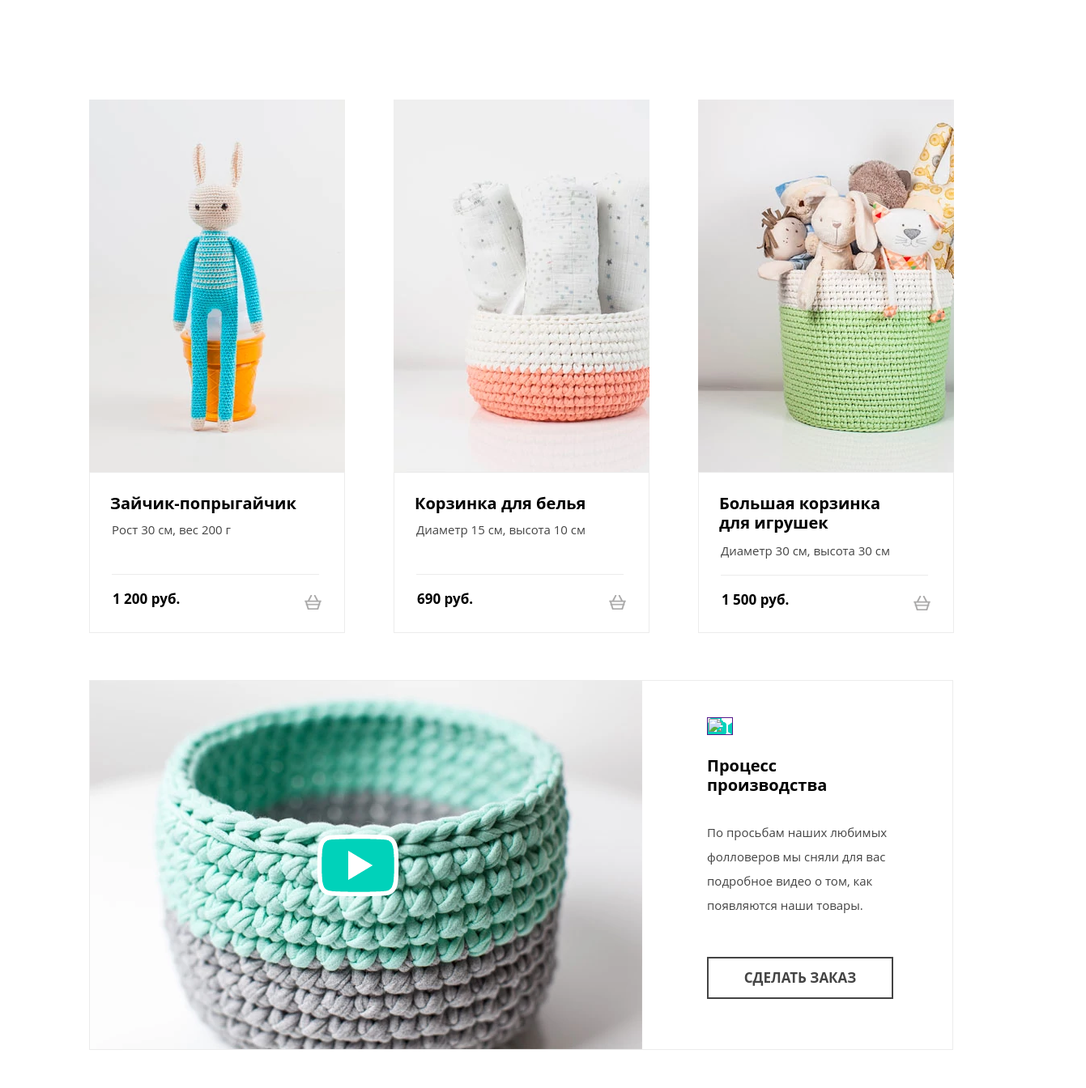
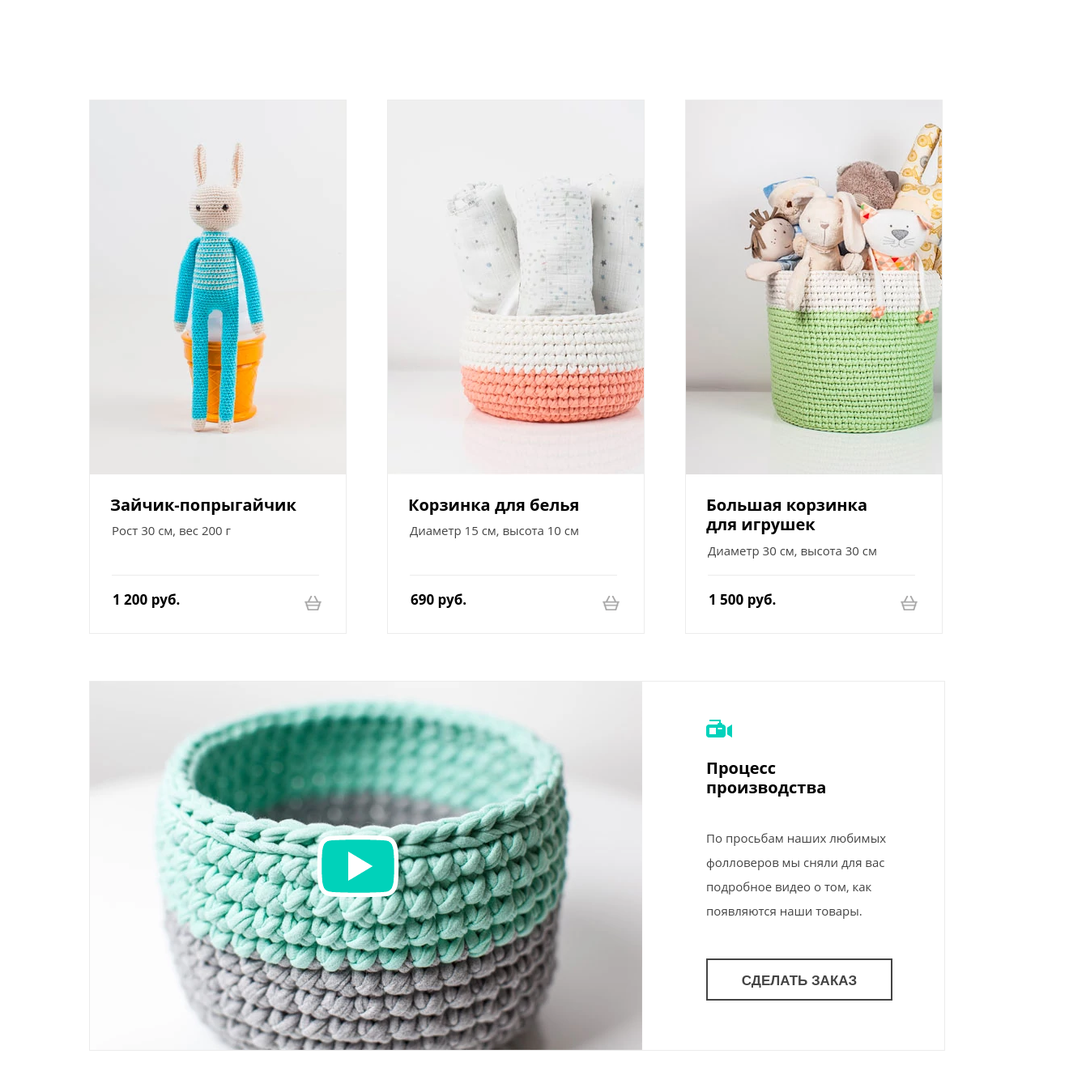
Before and after one commit to katyakaterina/study-projet-Mishka-, a website: page catalog.html in a window 1280 px wide. Shown: the part 346-1690 px from the top of the page at 81% size, 1341 px wide, since content can reach past the window. Drawn offline with nearby package versions, Linux system fonts and the light colour scheme; files that its build step writes are made by us from their sources; files whose address does not match are found by name.

Commit message:
синхронизация с правками в проекте

```diff
--- a/catalog.html
+++ b/catalog.html
@@ -81,7 +81,10 @@
       </div>
       <div class="main-catalog__title-line"></div>
             <section class="catalog">
-              <div class="catalog__img">
+
+      <div class="catalog__item">
+
+            <div class="catalog__img">
 <picture>
   <source media="(min-width:320px) and (orientation: portrait)"
    srcset="src/img/item1-mobile-1x.webp 1x, src/img/item1-mobile-2x.webp 2x"
@@ -95,9 +98,11 @@
   <img src="src/img/item1-mobile-1x.jpg" alt="" class="catalog__img">
 </picture>
 </div>
-      <div class="catalog__item">
+
+
+<div class="catalog__detail">
                   <h3 class="catalog__title">Зайчик-попрыгайчик</h3>
-                    <div class="catalog__detail">
+
                         <p class="catalog__descr">Рост 30 см, вес 200 г</p>
                     <div class="catalog-price">
                         <p class="catalog-price__number">1 200 руб.</p>
@@ -105,9 +110,14 @@
                           <img src="src/img/cart.png" alt="" class="catalog-price__link-pic">
                         </a>
                     </div>
+
                     </div>
                 </div>
-              <div class="catalog__img1">
+
+                <div class="catalog__item">
+
+
+            <div class="catalog__img1">
 <picture>
   <source media="(min-width:320px) and (orientation: portrait)"
    srcset="src/img/item2-mobile-1x.webp 1x, src/img/item2-mobile-2x.webp 2x"
@@ -121,9 +131,9 @@
   <img src="src/img/item2-mobile-1x.jpg" alt="" class="catalog__img">
 </picture>
 </div>
-                <div class="catalog__item">
+<div class="catalog__detail">
                   <h3 class="catalog__title">Корзинка для белья</h3>
-                      <div class="catalog__detail">
+
                         <p class="catalog__descr">Диаметр 15 см, высота 10 см</p>
                       <div class="catalog-price">
                         <p class="catalog-price__number">690 руб.</p>
@@ -133,6 +143,8 @@
                     </div>
                     </div>
                 </div>
+
+<div class="catalog__item">
 <div class="catalog__img2">
   <picture>
     <source media="(min-width:320px) and (orientation: portrait)"
@@ -147,9 +159,9 @@
     <img src="src/img/item3-mobile-1x.jpg" alt="" class="catalog__img">
 </picture>
 </div>
-<div class="catalog__item">
+<div class="catalog__detail">
                   <h3 class="catalog__title">Большая корзинка для игрушек</h3>
-                    <div class="catalog__detail">
+
                         <p class="catalog__descr--line">Диаметр 30 см, высота 30 см</p>
                       <div class="catalog-price">
                         <p class="catalog-price__number">1 500 руб.</p>
@@ -161,11 +173,18 @@
                 </div>
             </section>
             <section class="player-video">
-          <div class="player-process">
+              <div class="player-video__description">
+                <h3 class="player-video__title">Процесс производства</h3>
+                <!--<a href="" class="player-video__link-pic"></a>-->
+                <span class="player-video__link-pic"></span>
+                  <!--<img src="" alt="" class="player-video__link-pic">-->
+
+          <!--<div class="player-process__description">
                   <h3 class="player-process__title">Процесс производства</h3>
               <a href="" class="player-process__link">
               <img src="" alt="" class="player-process__link-pic">
               </a>
+            </div>-->
               </div>
             <div class="video-page">
           <div class="video-page__video">
@@ -179,7 +198,7 @@
   <source media="(min-width: 1024px)"
   srcset="src/img/video-desktop.webp "
    srcset="src/img/video-desktop.png">
-  <img src="src/img/video-mobile-1x.jpg" alt="" class="catalog__img">
+  <img src="src/img/video-mobile-1x.jpg" alt="video" class="catalog__img">
 </picture>
 </div>
               <div class="video-page__link-pic">
@@ -188,7 +207,8 @@
     <div class="video-page__descr">
                       <p> По просьбам наших любимых фолловеров мы сняли для вас подробное видео о том, как появляются наши товары.</p>
                 </div>
-<button class="btn player__btn" id="myBtn">Сделать заказ</button>
+<button class="btn player__btn" id="myBtn" >Сделать заказ</button>
+
 <div class="modal-ctg"  id="myModal">
   <h2 class="modal-ctg__title">Добавить в корзину</h2>
   <p class="modal-ctg__text">Выберите размер</p>
@@ -200,9 +220,11 @@
       <input class="modal-ctg__input" type="radio" name="check">
       <label class="modal-ctg__size">L</label>
     </div>
-    <button  class="btn modal-ctg__btn" >Добавить</button>
+    <button  class="btn modal-ctg__btn" id="closeBtn" >Добавить</button>
 </div>
-<div class="overlay"></div>
+
+<div class="overlay" id="myOverlay"     ></div>
+
 </section>
        </main>
        <footer class="footer">
@@ -233,7 +255,7 @@
         </div>
     </footer>
 
-<script src="src/js/picturefill.js"></script>
+
 <script src="src/js/main.js"></script>
 <script  src="src/js/hamburger.js"></script>
 
--- a/src/js/main.js
+++ b/src/js/main.js
@@ -2,9 +2,10 @@
 
 var modal = document.getElementById("myModal");
 var btn = document.getElementById("myBtn");
-var overlay = document.getElementsByClassName("overlay")[0];
-var close = document.getElementsByClassName("modal-ctg__btn")[0];
 
+//var overlay = document.getElementsByClassName("overlay")[0];
+var close = document.getElementById("closeBtn");
+var overlay = document. getElementById("myOverlay");
 btn.onclick = function (e) {
 modal.style.display = "block";
 overlay.style.display = "block";
@@ -13,17 +14,16 @@ overlay.style.display = "block";
 close.onclick = function (e) {
 modal.style.display = "none";
 overlay.style.display ="none";
+}
 
 
-close.keyCode = function(e) {
-    if(e.keyCode === 27, (event.target == modal)) {
-        overlay.style.display = "none";
-    }},
-
-
-overlay.onclick = function(e) {///должно закрываться по подложке((
-if (event.target == modal){
-modal.style.display = "none";
+overlay.keyCode = function (e) {
+  if (event.keyCode === 27, (event.target == modal)) {
+    overlay.style.display = "none";
+    modal.style.display = "none";
+  }
 }
-}
+overlay.onclick=function (e) {
+  overlay.style.display = "none";
+  modal.style.display="none";
 };
--- a/src/style/_mixin.scss
+++ b/src/style/_mixin.scss
@@ -1,6 +1,6 @@
 @mixin textLg($size, $weight) {
   font: {
-    family: 'Open Sans';
+
     size: $size;
     weight: $weight;
   }
--- a/src/style/blocks/pageMain/catalogItems.scss
+++ b/src/style/blocks/pageMain/catalogItems.scss
@@ -4,47 +4,46 @@
 //}
 .main-catalog {
   width: 100%;
-  margin:auto;
-  //width: 320px;
-// max-width: 1150px; так он навсю ширину
-//margin: 0 auto;
+  //margin:auto;
+
 &__title--block{
+ display: flex;
+  align-items: center;
+  justify-content: center;
+//min-width:320px;
+  height:177px;
+  background: #f1f1f1;
+  //margin-top: -10px;
+margin-bottom: 30px;
 
-background: #f1f1f1;
-
-margin-bottom: 30px;
-// margin-top: -10px;
 }
 &__title {
-
 @include textLg(27px, 700);
-
-padding: 70px 40px 78px 40px;
+line-height:1.1;
 text-align: center;
-line-height:1.1;
-
 
 }
 .catalog {
 &__img{
-  width:260px;
+  //width: 100%;
+  //width:260px;
     height: 195px;
-    margin-left: 15px;
+    //margin-left: 15px;
+
 }
 &__img1{
-width: 260px;
+//width: 260px;
     height: 195px;
-    margin-left: 15px;
+    //margin-left: 15px;
     //margin-top: -5px;
 }
 &__img2{
-width: 260px;
+//width: 260px;
     height: 195px;
-    margin-left: 15px;
+    //margin-left: 15px;
 }
 &__item {
-
- width: 258px;
+width: 258px;
  //height: 179px;
   border: 1px solid #ececec;
   margin-left: 30px;
@@ -66,7 +65,7 @@ width: 260px;
 @include textLg(17px,700);
   line-height: 1.4;
  width: 196px;
-  margin: 27px 0 -8px 25px;
+  margin: 27px 0px 0px 25px;
 }
 &__title:hover{
   opacity: 0.6;
@@ -127,10 +126,11 @@ width: 260px;
   margin: 30px 30px 58px 30px;
   flex-direction: column;
   @include flexbox;
-.player-process {
-  @include flexbox;
-  flex-direction: row-reverse;
+&__description {
+@include flexbox;
+  //flex-direction: row-reverse;
   //justify-content: space-around;
+  }
 &__title {
   @include textLg(17px, 700);
   width: 126px;
@@ -147,10 +147,10 @@ width: 260px;
   margin-top: 35px;
   margin-left: 18px;
 }
-}
+
 .video-page {
 &__video img{
-  width: 260px;
+  //width: 260px;
   height: 150px;
 margin-top: 10px;
 margin-left: 0px;
@@ -215,15 +215,19 @@ opacity:0.8;
   //display: block;
 //}
 .modal-ctg {
-  margin-top: -150px;
-  margin-left: -30px;
+  margin: 0 auto;
+ right: 0px;
+ left: 0;
+  //margin-top: -150px;
+  //margin-left: 0px;
+  //width: 100%;
   width: 320px;
   height: 336px;
   box-shadow: 0 5px 10px rgba(0, 1, 1, 0.25);
   border: 1px solid #c6c6c6;
   background: $white;
   position: fixed;
-  top: 50%;
+  top: 30%;
   z-index: 5;
    display: none;
   &__title {
@@ -376,13 +380,13 @@ opacity:0.8;
 .modal-ctg {
   width: 566px;
   height: 336px;
-  margin-top: -250px;
-  margin-left: 50px;
+  //margin-top: -250px;
+  //margin-left: 50px;
   box-shadow: 0 5px 10px rgba(0, 1, 1, 0.25);
   border: 1px solid #c6c6c6;
   background: $white;
   position: fixed;
-  top: 50%;
+  top: 30%;
   z-index: 5;
   display: none;
   &__title {
@@ -525,15 +529,15 @@ width: 355px;
 
 @media (min-width: 1024px) {
 .modal-ctg {
-  margin-top: -250px;
-  margin-left: 240px;
+  //margin-top: -250px;
+  //margin-left: 240px;
   width: 566px;
   height: 336px;
   box-shadow: 0 5px 10px rgba(0, 1, 1, 0.25);
   border: 1px solid #c6c6c6;
   background: #fff;
   position: fixed;
-  top: 50%;
+  top: 30%;
   z-index: 5;
   display: none;
   &__title {
@@ -631,7 +635,7 @@ width: 355px;
       margin: 0;
     }
 
-    &__hot-sale {
+  &__hot-sale {
       order: 1;
       align-self: flex-start;
       margin: 65px 0 0 15px;
@@ -668,8 +672,11 @@ width: 355px;
   &__item {
     @include flexbox;
     flex-wrap: wrap;
-    justify-content: space-between;
+    //justify-content: space-between;
   }
+
+
+
   &__title {
 @include titleXlTab;
     align-self: flex-start;
@@ -678,16 +685,24 @@ width: 355px;
   }
 
 .main-catalog{
-min-width: 768px;
-width: 100%;
+//min-width: 768px;
+//width: 100%;
+
+ &__title--block {
+   display: flex;
+   //height: 120px;
+   margin-top: 0px;
+   height: 217px;
+ }
+
 &__title {
 
 text-align: center;
 @include textLg(43px, 700);
-    padding:95px 0px 70px 0px;
+    //padding:95px 0px 70px 0px;
     background: #f1f1f1;
     line-height:1.1;
-margin-top: 0px;
+//margin-top: 0px;
 }
     &__title-line:after {
       content: "";
@@ -699,52 +714,57 @@ margin-top: 0px;
       background-image: radial-gradient(circle at 20px 13px, #f1f1f1 13px, transparent 13px);
       right: 0;
       left: 0px;
-      bottom: 36px;///возможно надо редактировать
+      bottom: 30px;///возможно надо редактировать
       transform: rotate(-180deg);
     }
 .catalog{
 
 @include flexbox;
     flex-wrap: wrap;
-    margin-top: 65px;
-  width: 760px;
+    flex-direction: column;
+    margin-top: 22px;
+  //width: 760px;
 &__img{
 
     width: 334px;
     height: 334px;
-    margin-left: 25px;
-    margin-bottom: 64px;
-margin-top: -8px;
+    //margin-left: 25px;
+    //margin-bottom: 64px;
+//margin-top: -8px;
 }
 &__img1{
 
-    width: 334px;
+    //width: 334px;
     height: 334px;
-    margin-left: 25px;
-    margin-bottom: 64px;
-margin-top: -10px;
+    //margin-left: 25px;
+    //margin-bottom: 54px;
+//margin-top: -10px;
 }
 &__img2{
 
-    width: 334px;
+    //width: 334px;
     height: 334px;
-    margin-left: 25px;
-    //margin-bottom: 30px;
-margin-top: -10px;
+    //margin-left: 25px;
+    //margin-bottom: 40px;
+//margin-top: -10px;
 }
 &__item{
-
-    width: 335px;
-    height: 332px;
-    margin-top: -17px;
+//margin-top: 50px;
+//display: flex;
+//flex-direction: row;
+//align-items: flex-end;
+//justify-content: flex-end;
+    width:665px;
+  height: 334px;
+    margin-top: 25px;
     border: 1px solid #ececec;
     background-color: #ffffff;
-    margin-left: 25px;
+    //margin-left: 25px;
 }
 &__title{
     @include textLg(20px, 700);
     line-height:1.2;
-   // margin-left:23px;
+    margin-left:25px;
     margin-top: 26px;
     width: 230px;
     margin-bottom: 2px;
@@ -755,8 +775,8 @@ margin-top: -10px;
 @include textLg(15px, 400);
     color:#444444;
     line-height: 2;
-    margin-top: 3px;
-    padding-bottom: 175px;
+    margin-top: 4px;
+    padding-bottom: 173px;
     border-bottom: 1px solid #ececec;
     width: 268px;
     margin-left: 24px;
@@ -786,28 +806,33 @@ line-height: 1.4;
     @include flexbox;
     width: 668px;
     height: 728px;
-    margin-left: 50px;
+    margin-left: 30px;
     margin-top: 41px;
-.player-process {
+&__description {
     @include flexbox;
     order: 2;
-    margin-top: 43px;
+    //margin-top: 43px;
+    }
 &__title {
     @include textLg(20px, 700);
     line-height: 1.2;
-    margin-top: -47px;
-    margin-right:320px;
+
+    margin-top: 0px;
+//margin-right: 50px;
+    //margin-right:20px;
     width: 241px;
+margin-left: 102px;
 }
 &__link-pic{
     background:url('/src/img/sprites.png') -314px -263px;
 	  width: 32px;
 	  height: 22px;
-    margin-left: 10px;
-    margin-top: -45px;
-    position: absolute;
+    margin-left: 40px;
+    margin-top: 0px;
+
+    //position: absolute;
 }
-}
+
 .video-page {
 &__video img {
     background: url('/src/img/video-tablet-1x.jpg')no-repeat;
@@ -828,23 +853,23 @@ line-height: 1.4;
   margin-left: 280px;
 }
 &__descr {
-  width: 581px;
+  //width: 581px;
   @include textLg(15px, 400);
   order:3;
-  margin-top: -4px;
+  margin-top: 0px;
   margin-left: 40px;
   line-height: 2;
 }
 }
 .player__btn {
   width: 584px;
-  height: 52px;
+  //height: 52px;
   order:4;
   border: 2px solid $darkGray;
   background-color: $white;
-  margin-top: 3px;
+  margin-top: 0px;
   margin-left: 42px;
-  padding:16px 0px 26px 0px;
+  padding:18px 0px 30px 0px;
 }
 }
 }
@@ -853,17 +878,27 @@ line-height: 1.4;
 body{
 
 .main-catalog{
+//margin: 0 auto;
+  //width: 100%;
+  &__title--block{
 
-  //width: 100%;
+    //display: flex;
+    height: 245px;
+    //width: 100%;
+    //width: 1150px;
+    //margin: 0 auto;
+  }
+
 &__title {
 text-align: center;
   @include textLg(53px, 700);
-  padding: 93px 0px 95px 0px;
+  //padding: 93px 0px 95px 0px;
   background: #f1f1f1;
   line-height:1;
-  margin-top: 0px;
+  //margin-top: 0px;
   //text-align: center;
-
+//width: 100%;
+//margin: 0 auto;
 }
 &__title-line:after {
   content: "";
@@ -875,19 +910,26 @@ text-align: center;
   background-image: radial-gradient(circle at 20px 13px, #f1f1f1 13px, transparent 13px);
   right: 0;
   left: 0px;
-  bottom: 44px;//возможно тоже надо править
+  //bottom: 44px;//возможно тоже надо править
   transform: rotate(-180deg);
 }
 .catalog{
-width: 100%;
+//width: 100%;
+display: flex;
+flex-direction:row;
+flex-wrap: wrap;
+//flex-wrap: wrap;
+margin-left: 40px;
+margin-top: 70px;
 &__img{
 
+//width: 100%;
   width: 316px;
   height: 462px;
   //margin-left: 50px;
-  margin-left: 35px;
-  margin-right: 30px;
-  margin-top: 10px;
+  //margin-left: 35px;
+  //margin-left: 40px;
+ //margin-top: 10px;
   //margin-top: -19px;
 }
 &__img1{
@@ -895,20 +937,26 @@ width: 100%;
   width: 316px;
   height: 462px;
   margin-right: 30px;
-  margin-top: 10px;
+  //margin-top: 10px;
 }
 &__img2{
 
   width: 316px;
   height: 462px;
   margin-right: 30px;////
-  margin-top: 10px;
+  //margin-top: 10px;
 }
 &__item{
-  margin-left: -311px;////
-  width: 314px;
-  height: 197px;
-  margin-top: 480px;
+margin-right: 20px;
+  //width: 100%;
+  display: flex;
+  flex-direction:column;
+  //flex-wrap: wrap;
+//align-items: flex-end;
+  //margin-left: -311px;////
+  width: 316px;
+  height:auto;
+  //margin-top: 480px;
   border: 1px solid #ececec;
   background-color: #ffffff;
 }
@@ -943,7 +991,7 @@ width: 100%;
 }
 }
 .player-video{
-    width: 1065px;
+    width: 1055px;
     height: 455px;
     border: 1px solid #ececec;
     background-color: #ffffff;
@@ -954,27 +1002,29 @@ width: 100%;
     margin-bottom: 105px;
    margin-left: 70px;
 
-.player-process{
+&__description {
+
 @include flexbox;
+}
 &__title{
 @include textLg(20px, 700);
 line-height:1.2;
 width: 148px;
 margin-left: 50px;
-margin-top: 50px;
+margin-top: 95px;
 }
 &__link-pic{
 margin-left: 50px;
-margin-top: 2px;
+margin-top: 47px;
 }
-}
+
 .video-page{
 &__video img{
 background:url('/src/img/video-desktop.png')no-repeat;
 width: 682px;
 height: 455px;
 margin-top: 0px;
-margin-left: 0px;
+//margin-left: 0px;
 }
 &__descr{
 @include textLg(15px, 400);
@@ -991,7 +1041,7 @@ height: 52px;
 border: 2px solid #444444;
 background-color: #ffffff;
 margin-left: 50px;
-margin-top: 60px;
+margin-top: 55px;
 }
 
 }
```
Also changed, not shown: gulpfile.js (+21 -25 lines), index.html (+2 -2 lines), src/style/blocks/pageMain/form.scss (+4 -7 lines), README.md.
